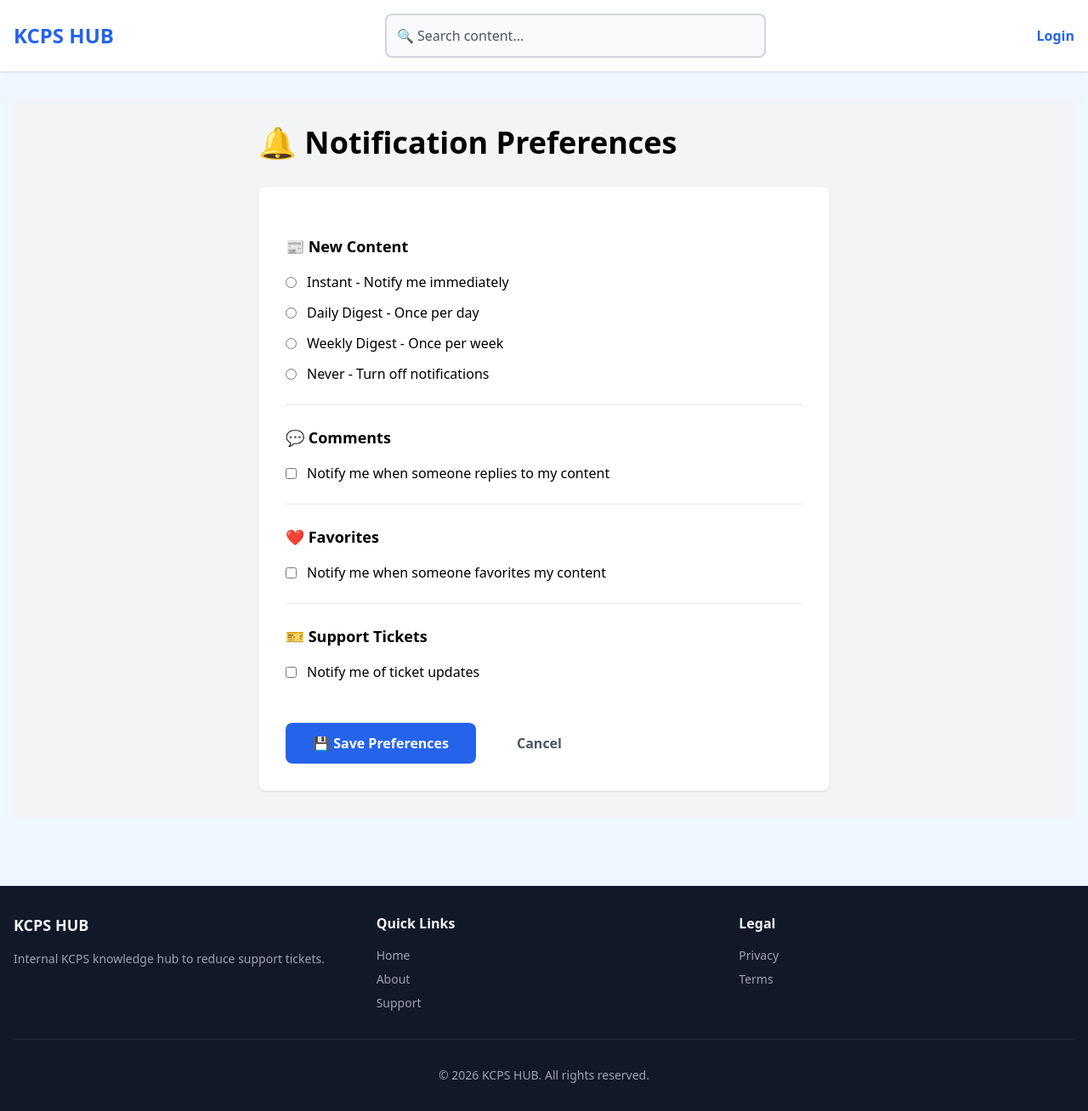
After one commit to robinghimire/KCPS, a Django app: template templates/notifications/preferences.html in a window 1280 px wide. The commit adds this page. Shown: the whole page at 85% size. Run offline with Django 3.2, Linux system fonts and the light colour scheme; the template is opened without the code that fills it, so the values that code supplies are empty; some libraries are stand-ins or nearby versions.

Commit message:
updated navbar, added notifications

```diff
--- a/KCPS/urls.py
+++ b/KCPS/urls.py
@@ -29,6 +29,7 @@ urlpatterns = [
     path('account/', include('parts.account.urls')),
     path('content/', include('parts.content.urls')),
     path('tickets/', include('parts.tickets.urls')),
+    path('notifications/', include('parts.notifications.urls')),
 
 ]
 
--- a/templates/components/navbar.html
+++ b/templates/components/navbar.html
@@ -9,122 +9,49 @@
             </button>
         </div>
 
-        <div class="flex gap-4">
+        <div class="flex gap-6 items-center">
             {% if user.is_authenticated %}
-                <span class="text-gray-600">{{ user.username }}</span>
-                <a href="{% url 'logout' %}" class="text-red-600 hover:text-red-900">Logout</a>
+                <!-- Notification Bell -->
+                <div class="relative group">
+                    <button class="text-gray-600 hover:text-blue-600 text-2xl transition">
+                        🔔
+                    </button>
+                    <div class="hidden group-hover:block absolute right-0 mt-2 w-48 bg-white rounded-lg shadow-lg z-50 border border-gray-200">
+                        <a href="{% url 'notification-preferences' %}" class="block px-4 py-3 text-sm text-gray-700 hover:bg-gray-50 border-b">
+                            ⚙️ Notification Settings
+                        </a>
+                        <a href="/notifications/history/" class="block px-4 py-3 text-sm text-gray-700 hover:bg-gray-50">
+                            📋 Notification History
+                        </a>
+                    </div>
+                </div>
+
+                <!-- User Menu -->
+                <div class="relative group">
+                    <button class="flex items-center gap-2 text-gray-600 hover:text-gray-900">
+                        <span>{{ user.username }}</span>
+                        <span>▼</span>
+                    </button>
+                    <div class="hidden group-hover:block absolute right-0 mt-2 w-48 bg-white rounded-lg shadow-lg z-50 border border-gray-200">
+                        <a href="{% url 'user-dashboard' %}" class="block px-4 py-3 text-sm text-gray-700 hover:bg-gray-50 border-b">
+                            📊 Dashboard
+                        </a>
+                        <a href="{% url 'notification-preferences' %}" class="block px-4 py-3 text-sm text-gray-700 hover:bg-gray-50 border-b">
+                            🔔 Notifications
+                        </a>
+                        {% if user.is_staff %}
+                        <a href="{% url 'dashboard' %}" class="block px-4 py-3 text-sm text-gray-700 hover:bg-gray-50 border-b">
+                            👨‍💼 Admin Panel
+                        </a>
+                        {% endif %}
+                        <a href="{% url 'logout' %}" class="block px-4 py-3 text-sm text-red-600 hover:bg-red-50">
+                            🚪 Logout
+                        </a>
+                    </div>
+                </div>
             {% else %}
-                <a href="{% url 'login' %}" class="text-blue-600 hover:text-blue-900">Login</a>
+                <a href="{% url 'login' %}" class="text-blue-600 hover:text-blue-900 font-semibold">Login</a>
             {% endif %}
         </div>
     </div>
 </nav>
-
-<!-- Search Modal -->
-<div id="searchModal" class="hidden fixed inset-0 bg-black bg-opacity-50 z-50 flex items-start justify-center pt-20">
-    <div class="bg-white rounded-lg shadow-xl w-full max-w-2xl mx-4">
-        <!-- Search Input -->
-        <div class="p-6 border-b">
-            <div class="relative">
-                <input type="text" id="searchInput"
-                       class="w-full p-4 border-2 border-gray-300 rounded-lg focus:border-blue-500 focus:outline-none text-lg"
-                       placeholder="Search posts, videos, documents, images..."
-                       onkeyup="performSearch(this.value)">
-                <button onclick="closeSearchModal()" class="absolute right-4 top-4 text-gray-500 hover:text-gray-900 text-2xl">
-                    ✕
-                </button>
-            </div>
-        </div>
-
-        <!-- Results -->
-        <div id="searchResults" class="max-h-96 overflow-y-auto">
-            <div class="p-6 text-center text-gray-500">
-                Start typing to search...
-            </div>
-        </div>
-    </div>
-</div>
-
-<script>
-function openSearchModal() {
-    document.getElementById('searchModal').classList.remove('hidden');
-    document.getElementById('searchInput').focus();
-}
-
-function closeSearchModal() {
-    document.getElementById('searchModal').classList.add('hidden');
-    document.getElementById('searchInput').value = '';
-    document.getElementById('searchResults').innerHTML = '<div class="p-6 text-center text-gray-500">Start typing to search...</div>';
-}
-
-// Close on escape key
-document.addEventListener('keydown', function(e) {
-    if (e.key === 'Escape') closeSearchModal();
-});
-
-// Close on outside click
-document.getElementById('searchModal').addEventListener('click', function(e) {
-    if (e.target === this) closeSearchModal();
-});
-
-function performSearch(query) {
-    if (query.length < 2) {
-        document.getElementById('searchResults').innerHTML = '<div class="p-6 text-center text-gray-500">Start typing to search...</div>';
-        return;
-    }
-
-    document.getElementById('searchResults').innerHTML = '<div class="p-6 text-center text-gray-500">Searching...</div>';
-
-    fetch('{% url "global-search" %}?q=' + encodeURIComponent(query))
-        .then(response => response.json())
-        .then(data => displaySearchResults(data))
-        .catch(error => console.error('Error:', error));
-}
-
-function displaySearchResults(data) {
-    const results = data.results;
-
-    if (results.length === 0) {
-        document.getElementById('searchResults').innerHTML = '<div class="p-6 text-center text-gray-500">No results found</div>';
-        return;
-    }
-
-    let html = '<div class="divide-y">';
-
-    results.forEach(result => {
-        const icon = result.type === 'video' ? '🎥' :
-                     result.type === 'post' ? '📝' :
-                     result.type === 'document' ? '📄' : '🖼️';
-
-        const url = result.type === 'video' ? `/content/video/${result.id}/` :
-                    result.type === 'post' ? `/content/post/${result.id}/` :
-                    result.type === 'document' ? `/content/document/${result.id}/` :
-                    `/content/image/${result.id}/`;
-
-        html += `
-            <a href="${url}" class="block p-4 hover:bg-gray-50 transition">
-                <div class="flex items-start gap-4">
-                    <span class="text-2xl">${icon}</span>
-                    <div class="flex-1">
-                        <p class="font-bold text-gray-900">${result.title}</p>
-                        <p class="text-sm text-gray-600 mt-1">${result.description || ''}</p>
-                        <div class="flex gap-3 mt-2">
-                            <span class="text-xs font-semibold px-2 py-1 rounded-full
-                                ${result.type === 'video' ? 'bg-green-100 text-green-800' :
-                                  result.type === 'post' ? 'bg-orange-100 text-orange-800' :
-                                  result.type === 'document' ? 'bg-purple-100 text-purple-800' :
-                                  'bg-pink-100 text-pink-800'}">
-                                ${result.type.charAt(0).toUpperCase() + result.type.slice(1)}
-                            </span>
-                            <span class="text-xs text-gray-500">${result.date}</span>
-                        </div>
-                    </div>
-                </div>
-            </a>
-        `;
-    });
-
-    html += '</div>';
-    document.getElementById('searchResults').innerHTML = html;
-}
-</script>
--- /dev/null
+++ b/templates/notifications/preferences.html
@@ -0,0 +1,73 @@
+{% extends "base.html" %}
+
+{% block title %}Notification Preferences{% endblock %}
+
+{% block content %}
+<div class="min-h-screen bg-gray-100 p-8">
+    <div class="max-w-2xl mx-auto">
+        <h1 class="text-4xl font-bold mb-8">🔔 Notification Preferences</h1>
+
+        <form method="post" class="bg-white rounded-lg shadow p-8 space-y-6">
+            {% csrf_token %}
+
+            <!-- New Content -->
+            <div class="border-b pb-6">
+                <h3 class="text-lg font-bold mb-4">📰 New Content</h3>
+                <div class="space-y-3">
+                    <label class="flex items-center">
+                        <input type="radio" name="email_new_content" value="instant" {% if prefs.email_new_content == 'instant' %}checked{% endif %} class="mr-3">
+                        <span>Instant - Notify me immediately</span>
+                    </label>
+                    <label class="flex items-center">
+                        <input type="radio" name="email_new_content" value="daily" {% if prefs.email_new_content == 'daily' %}checked{% endif %} class="mr-3">
+                        <span>Daily Digest - Once per day</span>
+                    </label>
+                    <label class="flex items-center">
+                        <input type="radio" name="email_new_content" value="weekly" {% if prefs.email_new_content == 'weekly' %}checked{% endif %} class="mr-3">
+                        <span>Weekly Digest - Once per week</span>
+                    </label>
+                    <label class="flex items-center">
+                        <input type="radio" name="email_new_content" value="never" {% if prefs.email_new_content == 'never' %}checked{% endif %} class="mr-3">
+                        <span>Never - Turn off notifications</span>
+                    </label>
+                </div>
+            </div>
+
+            <!-- Comments -->
+            <div class="border-b pb-6">
+                <h3 class="text-lg font-bold mb-4">💬 Comments</h3>
+                <label class="flex items-center">
+                    <input type="checkbox" name="email_comments" {% if prefs.email_comments %}checked{% endif %} class="mr-3">
+                    <span>Notify me when someone replies to my content</span>
+                </label>
+            </div>
+
+            <!-- Favorites -->
+            <div class="border-b pb-6">
+                <h3 class="text-lg font-bold mb-4">❤️ Favorites</h3>
+                <label class="flex items-center">
+                    <input type="checkbox" name="email_favorites" {% if prefs.email_favorites %}checked{% endif %} class="mr-3">
+                    <span>Notify me when someone favorites my content</span>
+                </label>
+            </div>
+
+            <!-- Tickets -->
+            <div class="pb-6">
+                <h3 class="text-lg font-bold mb-4">🎫 Support Tickets</h3>
+                <label class="flex items-center">
+                    <input type="checkbox" name="email_ticket_updates" {% if prefs.email_ticket_updates %}checked{% endif %} class="mr-3">
+                    <span>Notify me of ticket updates</span>
+                </label>
+            </div>
+
+            <!-- Submit -->
+            <div class="flex gap-4">
+                <button type="submit" class="bg-blue-600 hover:bg-blue-700 text-white font-bold py-3 px-8 rounded-lg transition">
+                    💾 Save Preferences
+                </button>
+                <a href="/" class="text-gray-600 hover:text-gray-900 font-semibold py-3 px-8">Cancel</a>
+            </div>
+        </form>
+    </div>
+</div>
+{% endblock %}
```
Also changed, not shown: templates/account/dashboard.html (+9 -0 lines), templates/notifications/comment_reply.html (added, +17 -0 lines), templates/notifications/content_new.html (added, +16 -0 lines), templates/notifications/email_base.html (added, +40 -0 lines), templates/notifications/ticket_update.html (added, +20 -0 lines).
